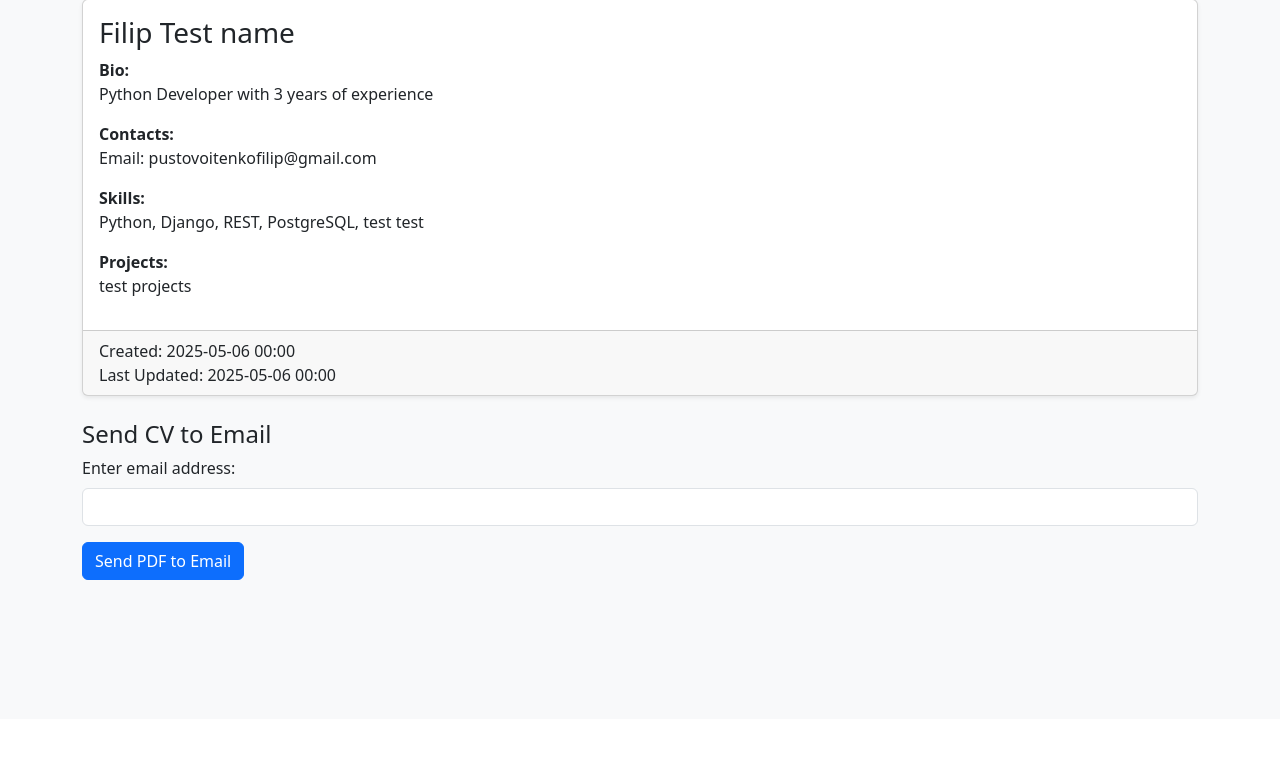
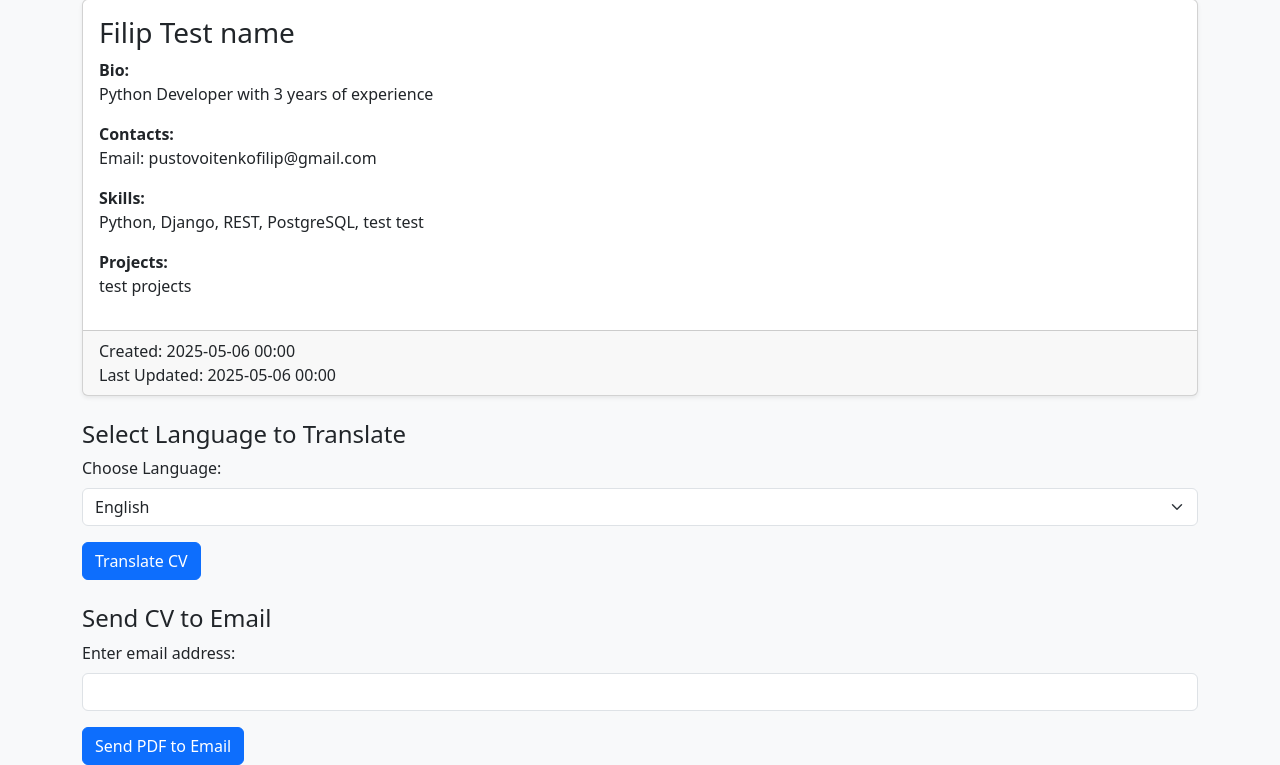
Before and after one commit to fifumain/dteam-practical, a Django app: page /1/ in a window 1280 px wide. Shown: the part 81-846 px from the top of the page. Before the commit the page ends 661 px from the top, so only its background shows below. Run offline with Django 5.2, Linux system fonts and the light colour scheme; data comes from the database, SQL or seed files in the repository; parts of the project's set-up code (start-up, migrations or seed data) failed here and were passed over.

Commit message:
upd: open AI integrated + integrated system of cv translation, task 8 done

```diff
--- a/cvproject/cvproject/settings.py
+++ b/cvproject/cvproject/settings.py
@@ -41,6 +41,7 @@ EXTERNAL_APPS = [
     "weasyprint",
     "rest_framework",
     "djcelery_email",
+    "openai",
 ]
 DEFAULT_APPS = [
     "django.contrib.admin",
--- a/cvproject/main/templates/main/cv_detail.html
+++ b/cvproject/main/templates/main/cv_detail.html
@@ -35,20 +35,81 @@
     <div class="card shadow-sm">
         <div class="card-body">
             <h3 class="card-title">{{ cv.first_name }} {{ cv.last_name }}</h3>
-            <p><strong>Bio:</strong><br>{{ cv.bio|linebreaksbr }}</p>
-            <p><strong>Contacts:</strong><br>{{ cv.contacts|linebreaksbr }}</p>
-            <p><strong>Skills:</strong><br>{{ cv.skills|linebreaksbr }}</p>
-            <p><strong>Projects:</strong><br>{{ cv.projects|linebreaksbr }}</p>
 
+            <p><strong>Bio:</strong><br>
+                {% if translated_bio %}
+                    {{ translated_bio|linebreaksbr }}
+                {% else %}
+                    {{ cv.bio|linebreaksbr }}
+                {% endif %}
+            </p>
+
+            <p><strong>Contacts:</strong><br>
+                {% if translated_contacts %}
+                    {{ translated_contacts|linebreaksbr }}
+                {% else %}
+                    {{ cv.contacts|linebreaksbr }}
+                {% endif %}
+            </p>
+
+            <p><strong>Skills:</strong><br>
+                {% if translated_skills %}
+                    {{ translated_skills|linebreaksbr }}
+                {% else %}
+                    {{ cv.skills|linebreaksbr }}
+                {% endif %}
+            </p>
+
+            <p><strong>Projects:</strong><br>
+                {% if translated_projects %}
+                    {{ translated_projects|linebreaksbr }}
+                {% else %}
+                    {{ cv.projects|linebreaksbr }}
+                {% endif %}
+            </p>
         </div>
         <div class="card-footer">
             Created: {{ cv.created_at|date:"Y-m-d H:i" }}<br>
             Last Updated: {{ cv.updated_at|date:"Y-m-d H:i" }}
         </div>
     </div>
+
+    <!-- Language Selector -->
+    <div class="form-box mt-4">
+        <h4>Select Language to Translate</h4>
+        <form method="POST" action="{% url 'translate_cv' cv.id %}">
+            {% csrf_token %}
+            <div class="mb-3">
+                <label for="language" class="form-label">Choose Language:</label>
+                <select id="language" name="language" class="form-select" required>
+                    <option value="en" {% if language == 'en' %}selected{% endif %}>English</option>
+                    <option value="kw" {% if language == 'kw' %}selected{% endif %}>Cornish</option>
+                    <option value="gv" {% if language == 'gv' %}selected{% endif %}>Manx</option>
+                    <option value="br" {% if language == 'br' %}selected{% endif %}>Breton</option>
+                    <option value="iu" {% if language == 'iu' %}selected{% endif %}>Inuktitut</option>
+                    <option value="kl" {% if language == 'kl' %}selected{% endif %}>Kalaallisut</option>
+                    <option value="rom" {% if language == 'rom' %}selected{% endif %}>Romani</option>
+                    <option value="oc" {% if language == 'oc' %}selected{% endif %}>Occitan</option>
+                    <option value="li" {% if language == 'li' %}selected{% endif %}>Ladino</option>
+                    <option value="se" {% if language == 'se' %}selected{% endif %}>Northern Sami</option>
+                    <option value="hsb" {% if language == 'hsb' %}selected{% endif %}>Upper Sorbian</option>
+                    <option value="csb" {% if language == 'csb' %}selected{% endif %}>Kashubian</option>
+                    <option value="zza" {% if language == 'zza' %}selected{% endif %}>Zazaki</option>
+                    <option value="cv" {% if language == 'cv' %}selected{% endif %}>Chuvash</option>
+                    <option value="lv" {% if language == 'lv' %}selected{% endif %}>Livonian</option>
+                    <option value="ts" {% if language == 'ts' %}selected{% endif %}>Tsakonian</option>
+                    <option value="srm" {% if language == 'srm' %}selected{% endif %}>Saramaccan</option>
+                    <option value="bi" {% if language == 'bi' %}selected{% endif %}>Bislama</option>
+                </select>
+            </div>
+            <button type="submit" class="btn btn-primary">Translate CV</button>
+        </form>
+    </div>
+
+    <!-- Send CV to Email -->
     <div class="form-box mt-4">
         <h4>Send CV to Email</h4>
-        <form  method="POST" action="">
+        <form method="POST" action="">
             {% csrf_token %}
             <div class="mb-3">
                 <label for="email" class="form-label">Enter email address:</label>
--- a/cvproject/main/urls.py
+++ b/cvproject/main/urls.py
@@ -1,10 +1,11 @@
 from django.urls import path
 
-from .views import CVPDFView, DetailCV, ListCV
+from .views import CVPDFView, DetailCV, ListCV, translate_cv
 
 urlpatterns = [
     path("", ListCV.as_view(), name="cv-list"),
     path("<int:pk>/", DetailCV.as_view(), name="cv-detail"),
     path("<int:pk>/send-pdf/", DetailCV.as_view(), name="send_pdf_to_email"),
     path("<int:pk>/pdf/", CVPDFView.as_view(), name="cv-pdf"),
+    path("cv/<int:cv_id>/translate/", translate_cv, name="translate_cv"),
 ]
--- a/cvproject/main/views.py
+++ b/cvproject/main/views.py
@@ -1,7 +1,15 @@
+import os
+
+from django.shortcuts import get_object_or_404, render
 from django.views.generic import DetailView, ListView
+from openai import OpenAI
 
 from .models import CV
 from .utils import generate_cv_pdf
+
+client = OpenAI(
+    api_key=os.getenv("OPENAI_KEY"),
+)
 
 
 class ListCV(ListView):
@@ -27,7 +35,7 @@ from django.urls import reverse
 from django.views.generic import DetailView
 
 from .models import CV
-from .tasks import send_cv_pdf_to_email  # Import the Celery task
+from .tasks import send_cv_pdf_to_email
 
 
 class DetailCV(DetailView):
@@ -64,3 +72,59 @@ class CVPDFView(DetailView):
         """
         self.object = self.get_object()
         return generate_cv_pdf(self.object, request)
+
+
+def translate_cv(request, cv_id):
+    cv = get_object_or_404(CV, id=cv_id)
+
+    translated_bio = None
+    translated_contacts = None
+    translated_skills = None
+    translated_projects = None
+
+    if request.method == "POST":
+        selected_language = request.POST.get("language")
+
+        # Translate the content fields
+        translated_bio = translate_with_openai(cv.bio, selected_language)
+        translated_contacts = translate_with_openai(cv.contacts, selected_language)
+        translated_skills = translate_with_openai(cv.skills, selected_language)
+        translated_projects = translate_with_openai(cv.projects, selected_language)
+
+        return render(
+            request,
+            "main/cv_detail.html",
+            {
+                "cv": cv,
+                "translated_bio": translated_bio,
+                "translated_contacts": translated_contacts,
+                "translated_skills": translated_skills,
+                "translated_projects": translated_projects,
+                "language": selected_language,
+            },
+        )
+
+    return render(request, "main/cv_detail.html", {"cv": cv})
+
+
+def translate_with_openai(cv_text, target_language):
+    """Function for translating text using OpenAI API"""
+    try:
+        # API request
+        response = client.chat.completions.create(
+            model="gpt-4o-mini",
+            messages=[
+                {"role": "system", "content": "Help me translate text."},
+                {
+                    "role": "user",
+                    "content": f"Translate the following text to {target_language}: {cv_text}. Give me only translated text, nothing else.",
+                },
+            ],
+        )
+
+        # Extract the translated text from the response
+        translated_text = response.choices[0].message.content.strip()
+        return translated_text
+
+    except Exception as e:
+        return f"Error during translation: {e}"
--- a/cvproject/pyproject.toml
+++ b/cvproject/pyproject.toml
@@ -15,6 +15,8 @@ dependencies = [
     "celery (>=5.5.2,<6.0.0)",
     "redis (>=6.0.0,<7.0.0)",
     "django-celery-email (>=3.0.0,<4.0.0)",
+    "openapi (>=2.0.0,<3.0.0)",
+    "openai (>=1.77.0,<2.0.0)",
 ]
 
 
```
Also changed, not shown: 1 other file.
